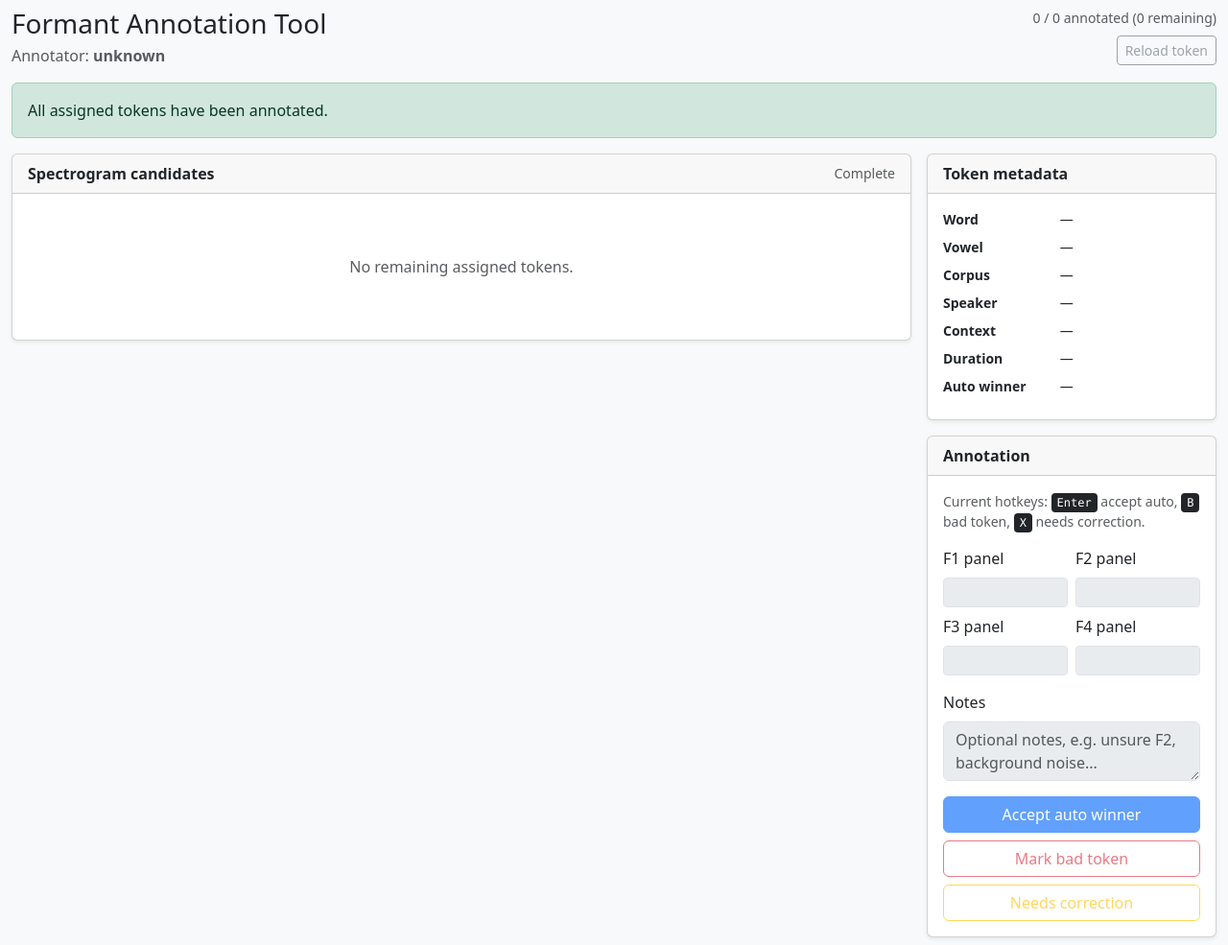
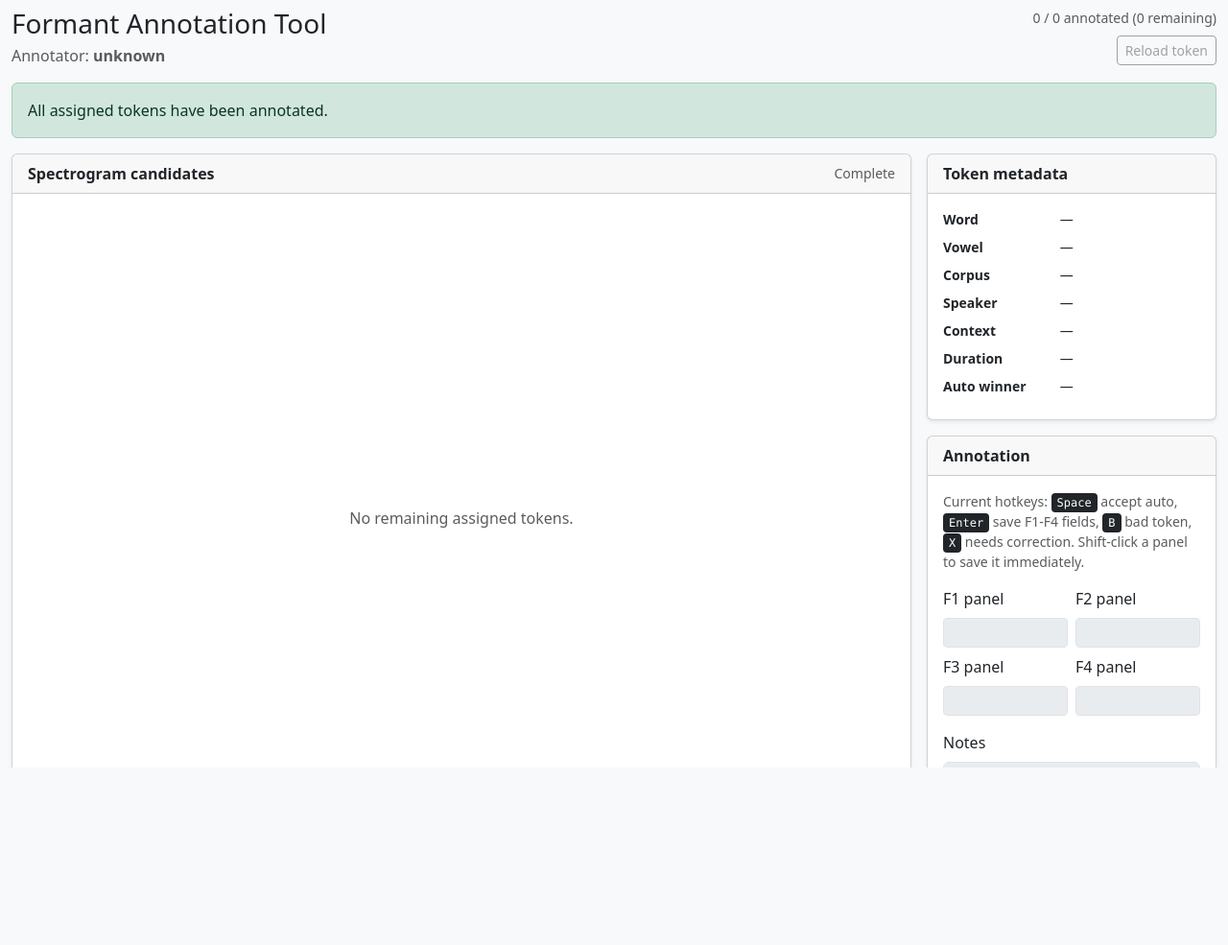
Before and after one commit to iangif/formant-annotation-tool, a FastAPI app: page / in a window 1280 px wide. Shown: the whole page at 96% size. After the commit the page ends 800 px from the top, so only its background shows below. Run offline with FastAPI, Linux system fonts and the light colour scheme; data that the repository does not hold is empty.

Commit message:
New keyboard shortcuts and spectrogram overlay

```diff
--- a/app/models.py
+++ b/app/models.py
@@ -44,10 +44,10 @@ class Token(Base):
 """
 Annotation rules:
 - accept_auto       -> use token.auto_winner_panel for selected_panel and all panel_f*
-- select_panel      -> selected_panel required, copy to all panel_f*
+- select_panel      -> all panel_f* fields are the same non-winner panel
+- complex           -> at least one of the panel_f* differs
 - bad_token         -> no panels required
 - needs_correction  -> no panels required
-- complex           -> implement later
 """
 class AnnotationDecision(str, enum.Enum):
     accept_auto = "accept_auto"
--- a/app/static/css/annotate.css
+++ b/app/static/css/annotate.css
@@ -4,14 +4,89 @@
     Bootstrap handles most of the layout.
 */
 
+html,
 body {
   background: #f8f9fa;
+  height: 100%;
+  overflow: hidden;
+}
+
+main.container-fluid {
+    height: 100vh;
+}
+
+.main-layout {
+    height: calc(100vh - 80px);
+}
+
+.left-panel {
+    height: 100%;
+    display: flex;
+    flex-direction: column;
+}
+
+.left-panel .card {
+    flex: 1;
+    display: flex;
+    flex-direction: column;
+    min-height: 0;
+}
+
+.right-panel {
+    height: 100%;
+    overflow-y: auto;
+}
+
+.right-panel .card:last-child {
+    margin-bottom: 2rem;
+}
+
+.card-body.spectrogram-card-body {
+    flex: 1;
+    display: flex;
+    justify-content: center;
+    align-items: center;
+    overflow: hidden;
+    min-height: 0;
+}
+
+.spectrogram-wrapper {
+    position: relative;
+    width: 100%;
+    height: auto;
+    display: flex;
+    justify-content: center;
+    overflow: hidden;
 }
 
 .spectrogram-image {
-    width: 100%;
-    max-height: calc(100vh - 170px);
+    display: block;
+    height: auto;
+    width: auto;
+    max-width: 100%;
+    max-height: 100%;
     object-fit: contain;
+}
+
+.panel-hover-overlay {
+    position: absolute;
+    pointer-events: none;
+    border: 3px solid rgba(13, 110, 253, 0.95);
+    background: rgba(13, 110, 253, 0.12);
+    box-shadow: inset 0 0 0 2px rgba(255, 255, 255, 0.75);
+    transition: left 80ms ease, top 80ms ease;
+}
+
+.panel-hover-label {
+    position: absolute;
+    top: 0.25rem;
+    left: 0.25rem;
+    padding: 0.1rem 0.35rem;
+    border-radius: 0.25rem;
+    background: rgba(13, 110, 253, 0.95);
+    color: white;
+    font-size: 0.8rem;
+    font-weight: 700;
 }
 
 .panel-input {
--- a/app/static/js/annotate.js
+++ b/app/static/js/annotate.js
@@ -5,18 +5,37 @@
     Responsibilities:
     1. load the next token from the backend
     2. display its spectrogram image and metadata
-    3. keep F1-F4 panel fields initialized to the auto winner
+    3. track hover/click over a 5 x 4 panel image grid
     4. save annotation decisions through the API
     5. load the next token after each save
 
     Current hotkeys:
-    - Enter: accept automatic winner
+    - Space: accept_auto, ignoring F1-F4 fields
+    - Enter: save current F1-F4 fields
     - B: mark bad token
     - X: mark needs correction
+
+    Mouse:
+    - Hover over spectrogram: highlight panel 0-19
+    - Click panel: copy panel number into F1-F4 fields
+    - Shift + click panel: copy panel number and save immediately
 */
+
+const PANEL_COLUMNS = 5;
+const PANEL_ROWS = 4;
+const MIN_PANEL = 0;
+const MAX_PANEL = 19;
+
+const GRID_OFFSET = {
+    left: 0.056,
+    right: 0.008,
+    top: 0.0,
+    bottom: 0.048,
+}
 
 let currentToken = null;
 let isSaving = false;
+let hoveredPanel = null;
 
 const annotatorId = document.getElementById("annotator-id").textContent.trim();
 
@@ -25,7 +44,10 @@ const elements = {
     statusAlert: document.getElementById("status-alert"),
 
     emptyState: document.getElementById("empty-state"),
+    spectrogramWrapper: document.getElementById("spectrogram-wrapper"),
     spectrogramImage: document.getElementById("spectrogram-image"),
+    panelHoverOverlay: document.getElementById("panel-hover-overlay"),
+    panelHoverLabel: document.getElementById("panel-hover-label"),
 
     tokenIdLabel: document.getElementById("token-id-label"),
 
@@ -50,6 +72,31 @@ const elements = {
     acceptAutoBtn: document.getElementById("accept-auto-btn"),
     badTokenBtn: document.getElementById("bad-token-btn"),
     needsCorrectionBtn: document.getElementById("needs-correction-btn"),
+};
+
+/**
+ * Return the panel-grid rectangle inside the rendered image.
+ *
+ * The browser gives us the displayed image size with getBoundingClientRect().
+ * We then remove proportional margins used by axis labels/ticks.
+ */
+function getGridRect() {
+    const imageRect = elements.spectrogramImage.getBoundingClientRect();
+
+    const leftInset = imageRect.width * GRID_OFFSET.left;
+    const rightInset = imageRect.width * GRID_OFFSET.right;
+    const topInset = imageRect.height * GRID_OFFSET.top;
+    const bottomInset = imageRect.height * GRID_OFFSET.bottom;
+
+    return {
+        imageRect: imageRect,
+        left: imageRect.left + leftInset,
+        top: imageRect.top + topInset,
+        width: imageRect.width - leftInset - rightInset,
+        height: imageRect.height - topInset - bottomInset,
+        leftInset: leftInset,
+        topInset: topInset,
+    };
 }
 
 /**
@@ -90,6 +137,40 @@ function readPanelInput(inputElement) {
     }
 
     return Number.parseInt(value, 10);
+}
+
+/**
+ * Read all panel inputs as a list of integer or null.
+ */
+function readAllPanelInputs() {
+    return [
+        readPanelInput(elements.panelF1),
+        readPanelInput(elements.panelF2),
+        readPanelInput(elements.panelF3),
+        readPanelInput(elements.panelF4),
+    ];
+}
+
+/**
+ * Returns whether all panels are valid.
+ */
+function panelsAreValid(panels) {
+    return panels.every(
+        (panel) =>
+            Number.isInteger(panel) &&
+            panel >= MIN_PANEL &&
+            panel <= MAX_PANEL
+    );
+}
+
+/**
+ * Sets all panels given a panel number.
+ */
+function setAllPanelInputs(panelNumber) {
+    elements.panelF1.value = panelNumber;
+    elements.panelF2.value = panelNumber;
+    elements.panelF3.value = panelNumber;
+    elements.panelF4.value = panelNumber;
 }
 
 /**
@@ -136,10 +217,11 @@ async function loadProgress() {
 async function loadNextToken() {
     clearStatus();
     setControlsEnabled(false);
+    hidePanelHoverOverlay();
 
     elements.emptyState.classList.remove("d-none");
     elements.emptyState.textContent = "Loading next token...";
-    elements.spectrogramImage.classList.add("d-none");
+    elements.spectrogramWrapper.classList.add("d-none");
 
     const response = await fetch(`/api/tokens/next?annotator_id=${encodeURIComponent(annotatorId)}`);
 
@@ -149,7 +231,7 @@ async function loadNextToken() {
 
     const token = await response.json();
 
-    if (token == null) {
+    if (token === null) {
         currentToken = null;
         renderNoTokensRemaining();
         await loadProgress();
@@ -182,10 +264,7 @@ function renderNoTokensRemaining() {
     elements.audioPlayer.classList.add("d-none");
     elements.audioPlayer.removeAttribute("src");
 
-    elements.panelF1.value = "";
-    elements.panelF2.value = "";
-    elements.panelF3.value = "";
-    elements.panelF4.value = "";
+    setAllPanelInputs("");
     elements.notes.value = "";
 
     setControlsEnabled(false);
@@ -215,15 +294,11 @@ function renderToken(token) {
 
     elements.metaAutoWinner.textContent = autoWinner;
 
-    elements.panelF1.value = autoWinner;
-    elements.panelF2.value = autoWinner;
-    elements.panelF3.value = autoWinner;
-    elements.panelF4.value = autoWinner;
-
+    setAllPanelInputs(autoWinner);
     elements.notes.value = "";
 
     elements.spectrogramImage.src = token.image_url;
-    elements.spectrogramImage.classList.remove("d-none");
+    elements.spectrogramWrapper.classList.remove("d-none");
     elements.emptyState.classList.add("d-none");
 
     if (token.audio_url) {
@@ -236,9 +311,106 @@ function renderToken(token) {
 }
 
 /**
- * Build the JSON payload sent to POST /api/annotations
+ * Hides panel hover overlay.
  */
-function buildAnnotationPayload(decision) {
+function hidePanelHoverOverlay() {
+    hoveredPanel = null;
+    elements.panelHoverOverlay.classList.add("d-none");
+}
+
+/**
+ * Converts mouse position to panel index assuming indices go
+ * left-to-right then top-to-bottom.
+ */
+function getPanelFromMouseEvent(event) {
+    const gridRect = getGridRect();
+
+    const x = event.clientX - gridRect.left;
+    const y = event.clientY - gridRect.top;
+
+    if (x < 0 || y < 0 || x > gridRect.width || y > gridRect.height) {
+        return null;
+    }
+
+    const column = Math.min(
+        PANEL_COLUMNS - 1,
+        Math.floor((x / gridRect.width) * PANEL_COLUMNS)
+    );
+
+    const row = Math.min(
+        PANEL_ROWS - 1,
+        Math.floor((y / gridRect.height) * PANEL_ROWS)
+    );
+
+    return row * PANEL_COLUMNS + column;
+}
+
+/**
+ * Updates and shows visual hover overlay given the panel index.
+ */
+function updatePanelHoverOverlay(panelNumber) {
+    const gridRect = getGridRect();
+    const wrapperRect = elements.spectrogramWrapper.getBoundingClientRect();
+
+    const column = panelNumber % PANEL_COLUMNS;
+    const row = Math.floor(panelNumber / PANEL_COLUMNS);
+
+    const panelWidth = gridRect.width / PANEL_COLUMNS;
+    const panelHeight = gridRect.height / PANEL_ROWS;
+
+    const left = gridRect.left - wrapperRect.left + column * panelWidth;
+    const top = gridRect.top - wrapperRect.top + row * panelHeight;
+
+    elements.panelHoverOverlay.style.left = `${left}px`;
+    elements.panelHoverOverlay.style.top = `${top}px`;
+    elements.panelHoverOverlay.style.width = `${panelWidth}px`;
+    elements.panelHoverOverlay.style.height = `${panelHeight}px`;
+
+    elements.panelHoverLabel.textContent = panelNumber;
+    elements.panelHoverOverlay.classList.remove("d-none");
+}
+
+/**
+ * Handles mouse movement on the spectrogram image.
+ */
+
+function handleSpectrogramMouseMove(event) {
+    if (!currentToken || isSaving) {
+        hidePanelHoverOverlay();
+        return;
+    }
+
+    const panelNumber = getPanelFromMouseEvent(event);
+
+    if (panelNumber === null) {
+        hidePanelHoverOverlay();
+        return;
+    }
+
+    hoveredPanel = panelNumber;
+    updatePanelHoverOverlay(panelNumber);
+}
+
+/**
+ * Handles spectrogram click by setting all panels.
+ * If shift-click, saves and then immedately submits annotation.
+ */
+async function handleSpectrogramClick(event) {
+    if (!currentToken || hoveredPanel === null || isSaving) {
+        return;
+    }
+
+    setAllPanelInputs(hoveredPanel);
+
+    if (event.shiftKey) {
+        await saveCurrentPanelFields();
+    }
+}
+
+/**
+ * Builds the base JSON payload
+ */
+function buildBasePayload(decision) {
     if (!currentToken) {
         throw new Error("No token is currently loaded.");
     }
@@ -247,20 +419,67 @@ function buildAnnotationPayload(decision) {
         token_id: currentToken.id,
         annotator_id: annotatorId,
         decision: decision,
-
-        panel_f1: readPanelInput(elements.panelF1),
-        panel_f2: readPanelInput(elements.panelF2),
-        panel_f3: readPanelInput(elements.panelF3),
-        panel_f4: readPanelInput(elements.panelF4),
-
         notes: elements.notes.value.trim() || null,
     };
 }
 
+function buildAcceptAutoPayload() {
+    return buildBasePayload("accept_auto");
+}
+
+
+function buildBadTokenPayload() {
+    return buildBasePayload("bad_token");
+}
+
+
+function buildNeedsCorrectionPayload() {
+    return buildBasePayload("needs_correction");
+}
+
 /**
- * Save one annotation and then load the next token.
+ * Builds the JSON payload based on panel inputs.
  */
-async function saveAnnotation(decision) {
+function buildPanelFieldPayload() {
+    const panels = readAllPanelInputs();
+
+    if (!panelsAreValid(panels)) {
+        throw new Error(`F1-F4 panel values must be integers from ${MIN_PANEL} to ${MAX_PANEL}.`);
+    }
+
+    const [panelF1, panelF2, panelF3, panelF4] = panels;
+    const uniquePanels = new Set(panels);
+    const autoWinner = currentToken.auto_winner_panel;
+
+    if (panels.every((panel) => panel === autoWinner)) {
+        return {
+            ...buildBasePayload("accept_auto"),
+        };
+    }
+
+    if (uniquePanels.size === 1) {
+        const selectedPanel = panelF1;
+
+        return {
+            ...buildBasePayload("select_panel"),
+            selected_panel: selectedPanel,
+            panel_f1: selectedPanel,
+            panel_f2: selectedPanel,
+            panel_f3: selectedPanel,
+            panel_f4: selectedPanel,
+        };
+    }
+
+    return {
+        ...buildBasePayload("complex"),
+        panel_f1: panelF1,
+        panel_f2: panelF2,
+        panel_f3: panelF3,
+        panel_f4: panelF4,
+    }
+}
+
+async function savePayload(payload) {
     if (!currentToken || isSaving) {
         return;
     }
@@ -270,8 +489,6 @@ async function saveAnnotation(decision) {
     showStatus("Saving annotation...", "info");
 
     try {
-        const payload = buildAnnotationPayload(decision);
-
         const response = await fetch("/api/annotations", {
             method: "POST",
             headers: {
@@ -298,6 +515,22 @@ async function saveAnnotation(decision) {
     }
 }
 
+async function saveAcceptAuto() {
+    await savePayload(buildAcceptAutoPayload());
+}
+
+async function saveBadToken() {
+    await savePayload(buildBadTokenPayload());
+}
+
+async function saveNeedsCorrection() {
+    await savePayload(buildNeedsCorrectionPayload());
+}
+
+async function saveCurrentPanelFields() {
+    await savePayload(buildPanelFieldPayload());
+}
+
 /**
  * Ignore hotkeys while the user is typing into form fields.
  */
@@ -319,36 +552,41 @@ function registerEventListeners() {
         }
     });
 
-    elements.acceptAutoBtn.addEventListener("click", () => {
-        saveAnnotation("accept_auto");
-    });
+    elements.acceptAutoBtn.addEventListener("click", saveAcceptAuto);
+    elements.badTokenBtn.addEventListener("click", saveBadToken);
+    elements.needsCorrectionBtn.addEventListener("click", saveNeedsCorrection);
 
-    elements.badTokenBtn.addEventListener("click", () => {
-        saveAnnotation("needs_correction");
-    });
-
-    elements.needsCorrectionBtn.addEventListener("click", () => {
-        saveAnnotation("needs_correction");
-    });
+    elements.spectrogramWrapper.addEventListener("mousemove", handleSpectrogramMouseMove);
+    elements.spectrogramWrapper.addEventListener("mouseleave", hidePanelHoverOverlay);
+    elements.spectrogramWrapper.addEventListener("click", handleSpectrogramClick);
 
     document.addEventListener("keydown", (event) => {
         if (isTypingInInput(event)) {
             return;
         }
 
+        if (event.code === "Space") {
+            event.preventDefault();
+            saveAcceptAuto();
+            return;
+        }
+
         if (event.key === "Enter") {
             event.preventDefault();
-            saveAnnotation("accept_auto");
+            saveCurrentPanelFields();
+            return;
         }
 
         if (event.key.toLowerCase() === "b") {
             event.preventDefault();
-            saveAnnotation("bad_token");
+            saveBadToken();
+            return;
         }
 
         if (event.key.toLowerCase() === "x") {
             event.preventDefault();
-            saveAnnotation("needs_correction");
+            saveNeedsCorrection();
+            return;
         }
     });
 }
--- a/app/templates/annotate.html
+++ b/app/templates/annotate.html
@@ -42,32 +42,38 @@
 
         <section id="status-alert" class="alert d-none" role="alert"></section>
 
-        <div class="row g-3">
+        <div class="row g-3 main-layout">
 
             <!-- Main spectrogram display. -->
-            <section class="col-12 col-xl-9">
+            <section class="col-12 col-xl-9 left-panel">
                 <div class="card shadow-sm">
                     <div class="card-header d-flex justify-content-between align-items-center">
                         <span class="fw-semibold">Spectrogram candidates</span>
                         <span id="token-id-label" class="small text-muted">No token loaded</span>
                     </div>
 
-                    <div class="card-body">
+                    <div class="card-body spectrogram-card-body">
                         <div id="empty-state" class="text-center text-muted py-5">
                         Loading first token...
                         </div>
 
-                        <img
-                        id="spectrogram-image"
-                        class="img-fluid d-none spectrogram-image"
-                        alt="Candidate spectrogram grid"
-                        >
+                        <div id="spectrogram-wrapper" class="spectrogram-wrapper d-none">
+                            <img
+                                id="spectrogram-image"
+                                class="spectrogram-image"
+                                alt="Candidate spectrogram grid"
+                            >
+
+                            <div id="panel-hover-overlay" class="panel-hover-overlay d-none">
+                                <span id="panel-hover-label" class="panel-hover-label"></span>
+                            </div>
+                        </div>
                     </div>
                 </div>
             </section>
 
             <!-- Annotation controls and metadata. -->
-            <aside class="col-12 col-xl-3">
+            <aside class="col-12 col-xl-3 right-panel">
                 <div class="card shadow-sm mb-3">
                     <div class="card-header fw-semibold">
                         Token metadata
@@ -109,30 +115,32 @@
                     <div class="card-body">
                         <p class="small text-muted">
                             Current hotkeys:
-                            <kbd>Enter</kbd> accept auto,
+                            <kbd>Space</kbd> accept auto,
+                            <kbd>Enter</kbd> save F1-F4 fields,
                             <kbd>B</kbd> bad token,
                             <kbd>X</kbd> needs correction.
+                            Shift-click a panel to save it immediately.
                         </p>
 
                         <div class="row g-2 mb-3">
                             <div class="col-6">
                                 <label for="panel-f1" class="form-label">F1 panel</label>
-                                <input id="panel-f1" class="form-control form-control-sm panel-input" type="number" min="1">
+                                <input id="panel-f1" class="form-control form-control-sm panel-input" type="number" min="0" max="19">
                             </div>
 
                             <div class="col-6">
                                 <label for="panel-f2" class="form-label">F2 panel</label>
-                                <input id="panel-f2" class="form-control form-control-sm panel-input" type="number" min="1">
+                                <input id="panel-f2" class="form-control form-control-sm panel-input" type="number" min="0" max="19">
                             </div>
 
                             <div class="col-6">
                                 <label for="panel-f3" class="form-label">F3 panel</label>
-                                <input id="panel-f3" class="form-control form-control-sm panel-input" type="number" min="1">
+                                <input id="panel-f3" class="form-control form-control-sm panel-input" type="number" min="0" max="19">
                             </div>
 
                             <div class="col-6">
                                 <label for="panel-f4" class="form-label">F4 panel</label>
-                                <input id="panel-f4" class="form-control form-control-sm panel-input" type="number" min="1">
+                                <input id="panel-f4" class="form-control form-control-sm panel-input" type="number" min="0" max="19">
                             </div>
                         </div>
 
```
Also changed, not shown: app/crud.py (+41 -8 lines), app/schemas.py (+31 -12 lines), README.md.
